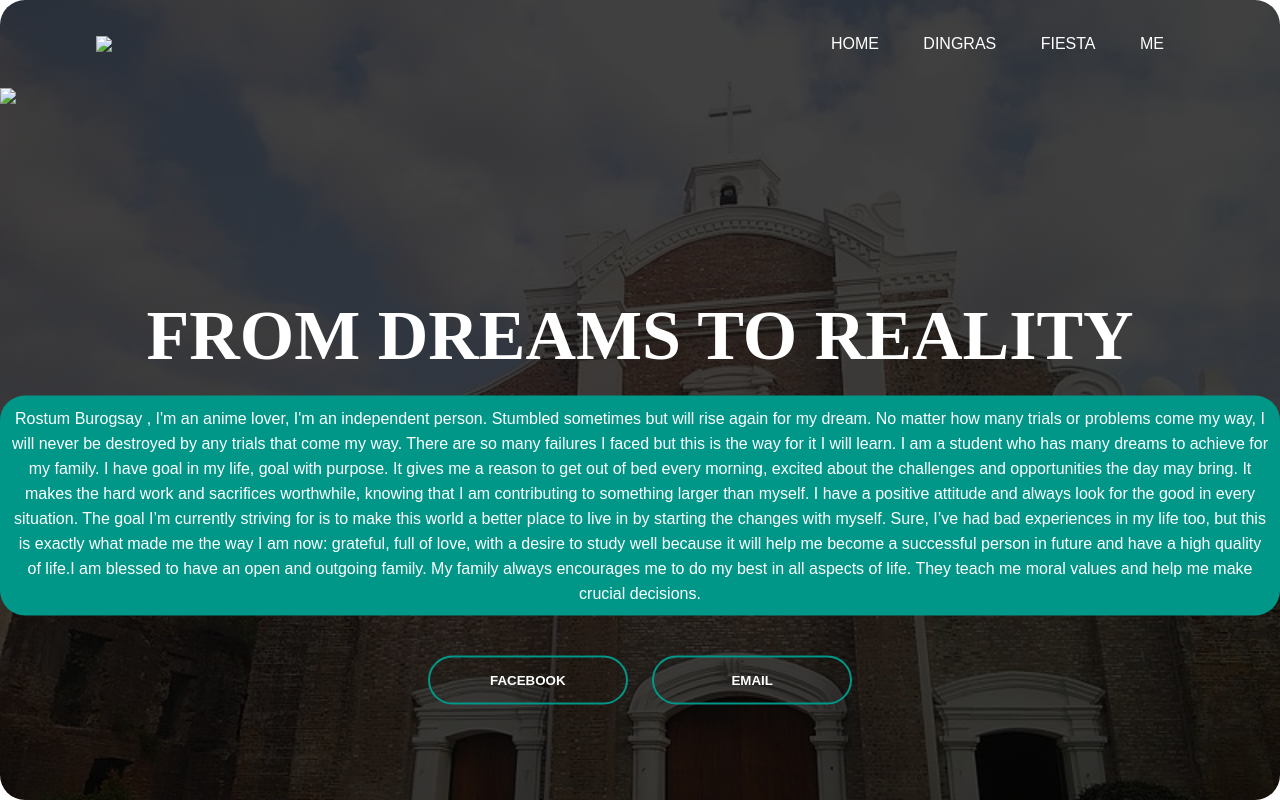
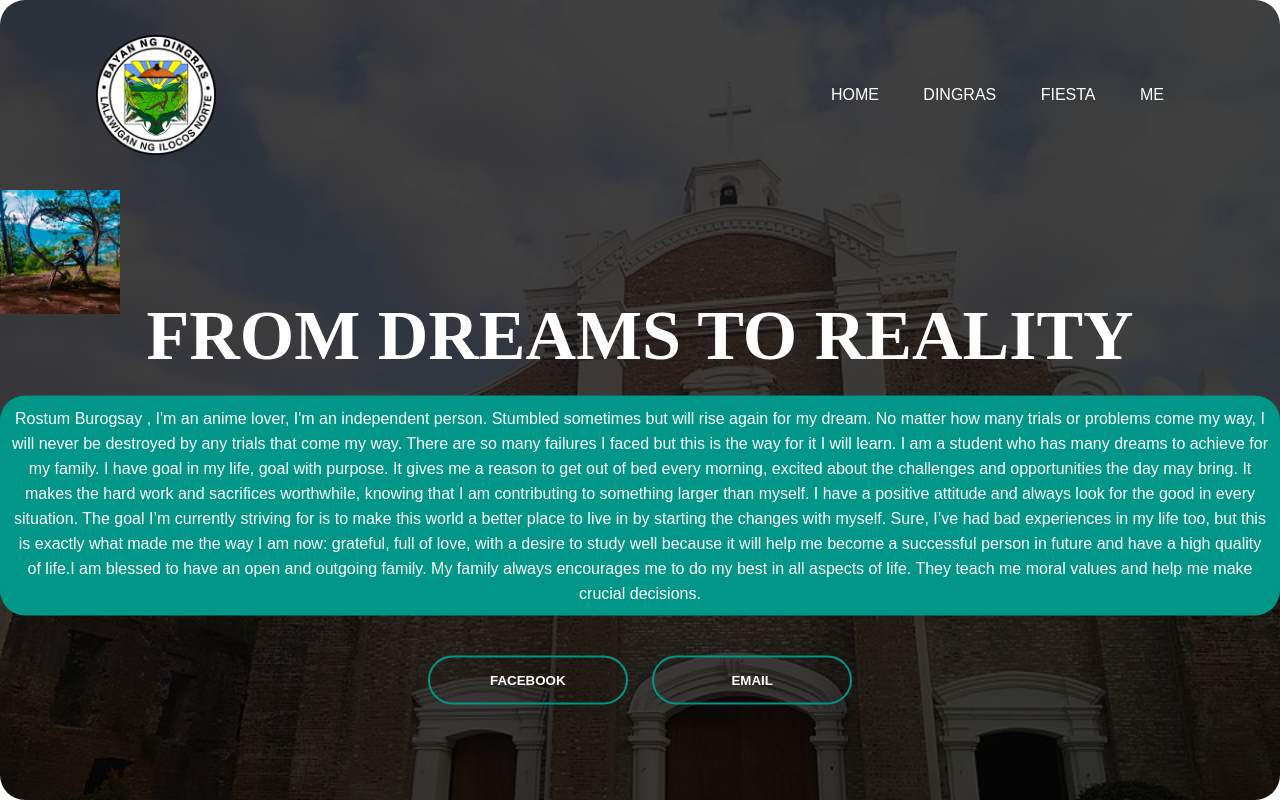
Before and after one commit to Burogsay/midtermproject, a plain HTML site: page me.html in a window 1280 px wide. Drawn offline with Linux system fonts and the light colour scheme; files that its build step writes are made by us from their sources.

Commit message:
Update me.html

```diff
--- a/me.html
+++ b/me.html
@@ -4,13 +4,13 @@
     <meta charset="UTF-8">
     <meta name="viewport" content="width=
     , initial-scale=1.0">
-    <link rel="stylesheet" href="/midterm/css/my3.css">
+    <link rel="stylesheet" href="my3.css">
     <title>Document</title>
 </head>
 <body>
     <div class="banner">
         <div class="navbar">
-            <img src="/midterm/img/logo.png" class="logo">
+            <img src="/midtermproject/img/logo.png" class="logo">
             <ul>
                 <li><a href="index.html">Home</a></li>
                 <li><a href="dingras.html">Dingras</a></li>
@@ -21,7 +21,7 @@
 
         <div class="banner1">
             <div class="navbar1">
-                <img src="/midterm/img/ME.jpg" class="logo">
+                <img src="/midtermproject/img/ME.jpg" class="logo">
         <div class="content">
             <h1>FROM DREAMS TO REALITY</h1>
             <p>Rostum Burogsay , I'm an anime lover, I'm an independent person. Stumbled sometimes but will rise again for my dream. No matter how many trials or problems come my way, I will never be destroyed by any trials that come my way. There are so many failures I faced but this is the way for it I will learn. I am a student who has many dreams to achieve for my family. I have goal in my life, goal with purpose. It gives me a reason to get out of bed every morning, excited  about the challenges and opportunities the day may bring. It makes the hard work and sacrifices worthwhile, knowing that I am contributing to something larger than myself. I have a positive attitude and always look for the good in every situation.
```
